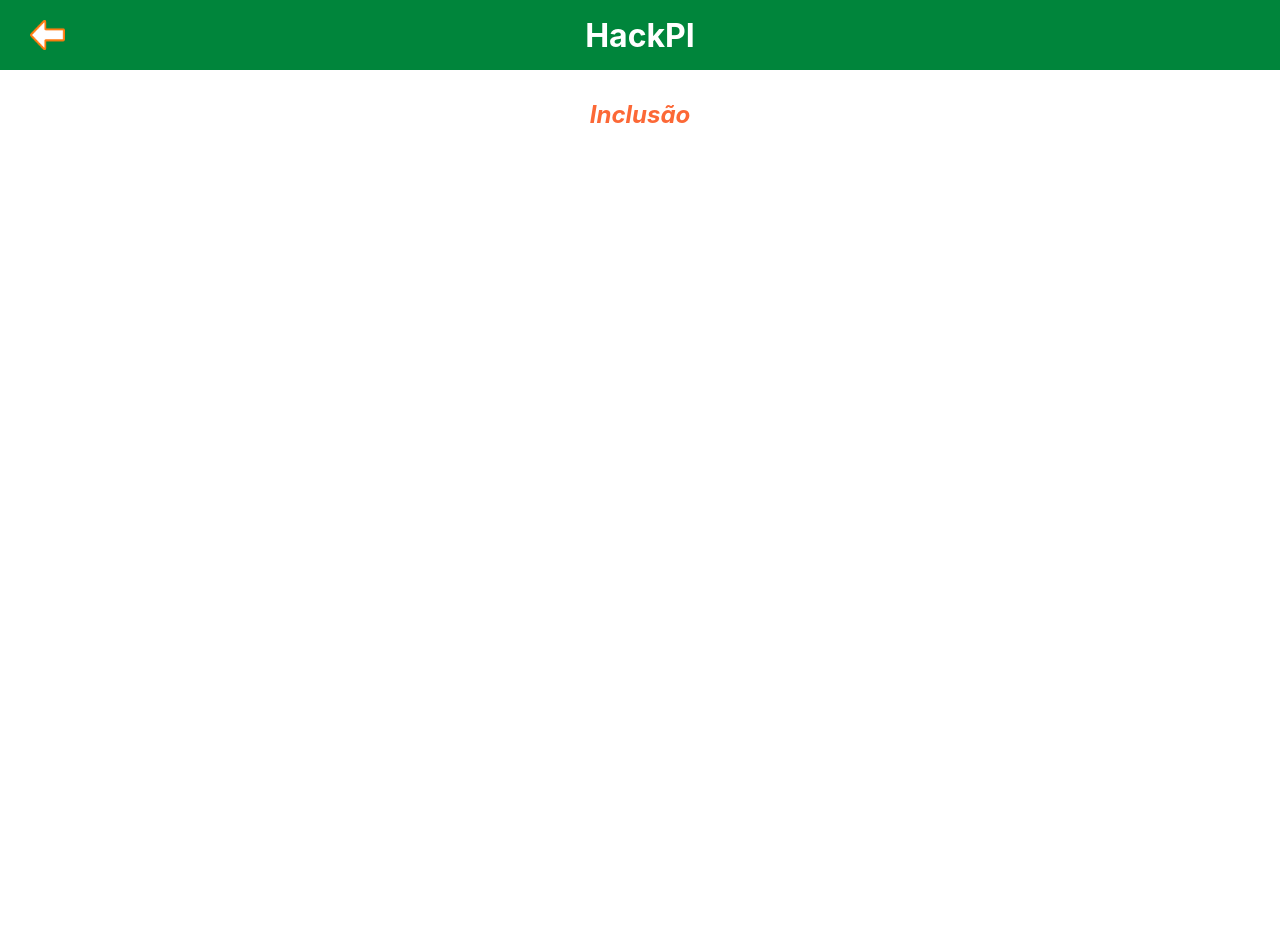
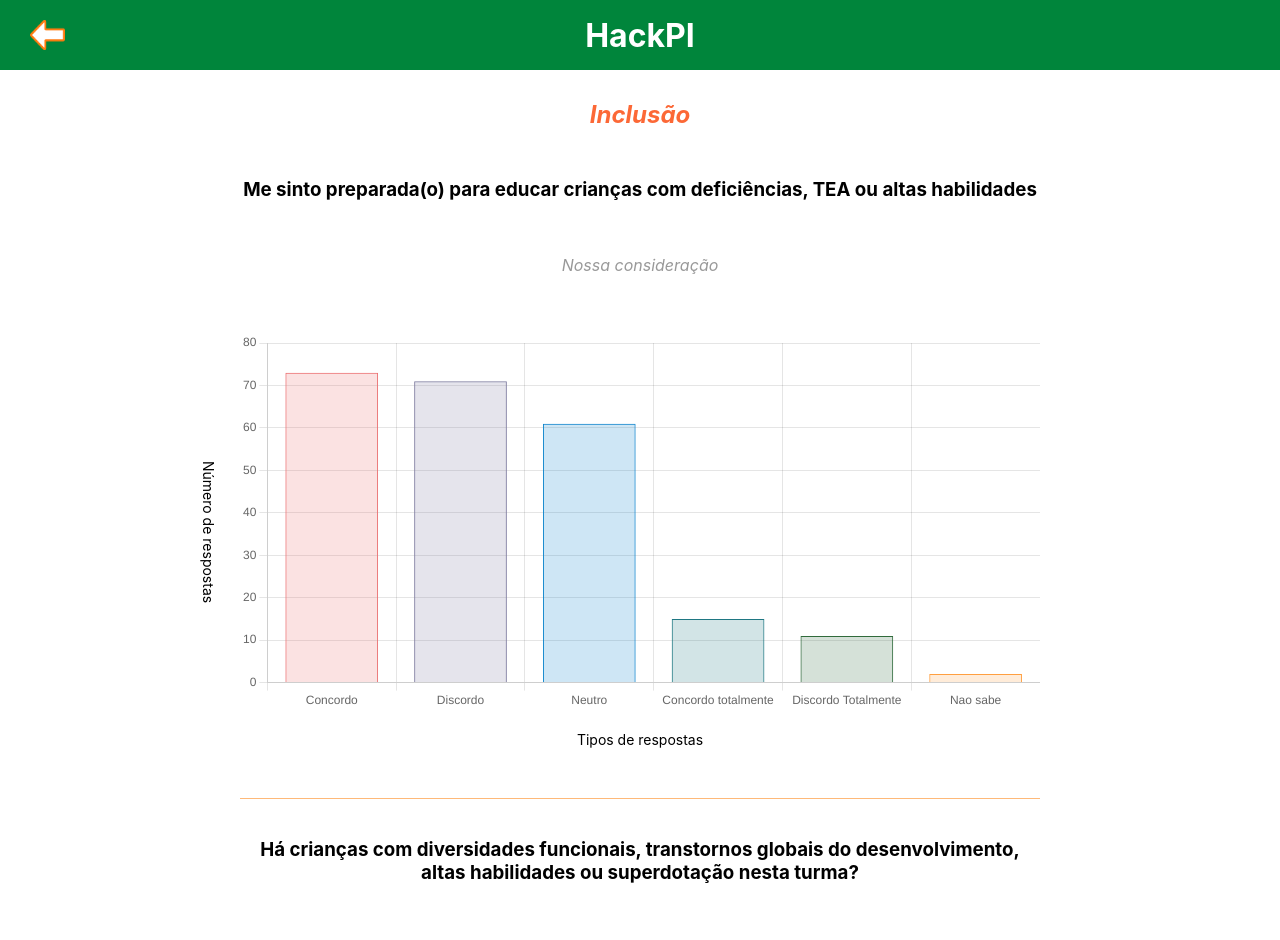
Before and after one commit to DanielBrito/hackpi, a React (Create React App) app in the folder hackpi/: page /inclusion in a window 1280 px wide. Shown: the top 940 px of the page. Before the commit the page ends 800 px from the top, so only its background shows below. Built offline with nearby package versions, Linux system fonts and the light colour scheme.

Commit message:
Ploting new data

```diff
--- a/hackpi/src/components/BarChart/index.js
+++ b/hackpi/src/components/BarChart/index.js
@@ -3,17 +3,15 @@ import { Bar } from "react-chartjs-2";
 
 import Consideration from "../Consideration";
 
-import answers from "../../data/sample.json";
-
 import "./styles.css";
 
-const loadData = (info) => {
+const loadData = (answer) => {
   return {
-    labels: info.data.map((answer) => answer.x),
+    labels: answer.data.map((info) => info.x),
     datasets: [
       {
         label: "",
-        data: info.data.map((answer) => answer.y),
+        data: answer.data.map((info) => info.y),
         backgroundColor: [
           "rgba(235, 112, 113, 0.2)", // Discordo plenamente
           "rgba(124, 122, 158, 0.2)", // Discordo
@@ -48,12 +46,11 @@ const options = {
   },
 };
 
-const BarChart = () => {
+const BarChart = ({ payload }) => {
   return (
     <>
       <div id="wrapper">
-        {answers.map((answer, index) => (
-          <>
+        {payload.map((answer, index) => (
           <div id="chart" key={index}>
             <div className="header">
               <h3 className="title">{answer.title}</h3>
@@ -62,8 +59,8 @@ const BarChart = () => {
             <Bar data={loadData(answer)} options={options} />
             <div id="y-label">Número de respostas</div>
             <div id="x-label">Tipos de respostas</div>
+            <div id="hider"></div>
           </div>
-          </>
         ))}
       </div>
     </>
--- a/hackpi/src/components/BarChart/styles.css
+++ b/hackpi/src/components/BarChart/styles.css
@@ -1,14 +1,20 @@
 #wrapper {
-  width: 100%;
+  width: 800px;
+  margin: 0 auto;
+  display: flex;
+  justify-content: center;
+  align-items: center;
+  flex-direction: column;
 }
 
 #chart {
-  margin: 0 300px 50px 300px;
+  width: 800px;
   padding-bottom: 50px;
   border-bottom: 1px #feb979 solid;
 }
 
 .header {
+  margin-top: 20px;
   display: flex;
   justify-content: center;
   text-align: center;
@@ -36,3 +42,15 @@
   color: #000;
   margin-top: 20px;
 }
+
+#hider {
+  position: absolute;
+
+  margin-left: 372px;
+  margin-top: -430px;
+
+  width: 50px;
+  height: 20px;
+
+  background-color: #fff;
+}
--- /dev/null
+++ b/hackpi/src/data/sample2.json
@@ -0,0 +1,57 @@
+[
+  {
+    "data": [
+      {
+        "x": "Concordo",
+        "y": 73
+      },
+      {
+        "x": "Discordo",
+        "y": 71
+      },
+      {
+        "x": "Neutro",
+        "y": 61
+      },
+      {
+        "x": "Concordo totalmente",
+        "y": 15
+      },
+      {
+        "x": "Discordo Totalmente",
+        "y": 11
+      },
+      {
+        "x": "Nao sabe",
+        "y": 2
+      }
+    ],
+    "title": "Me sinto preparada(o) para educar crianças com deficiências, TEA ou altas habilidades"
+  },
+  {
+    "data": [
+      {
+        "x": "Não",
+        "y": 143
+      },
+      {
+        "x": "Sim",
+        "y": 90
+      }
+    ],
+    "title": "Há crianças com diversidades funcionais, transtornos globais do desenvolvimento, altas habilidades ou superdotação nesta turma?"
+  },
+  {
+    "title": "Há crianças com deficiências X Profissionais na unidade dedicados somente ao trabalho com crianças comdeficiência?",
+    "data": [
+      {
+        "x": "Crianças com deficiências",
+        "y": 1553
+      },
+      {
+        "x": "Profissionais na unidade dedicados",
+        "y": 312
+      }
+    ]
+  }
+]
--- a/hackpi/src/views/Family/index.js
+++ b/hackpi/src/views/Family/index.js
@@ -1,15 +1,17 @@
 import React from "react";
 
 import Header from "../../components/Header";
+import Subtitle from "../../components/Subtitle";
 import BarChart from "../../components/BarChart";
-import Subtitle from "../../components/Subtitle";
+
+import answers from "../../data/sample1.json";
 
 const Family = () => {
   return (
     <>
       <Header />
       <Subtitle text={"Família"} />
-      <BarChart />
+      <BarChart payload={answers} />
     </>
   );
 };
--- a/hackpi/src/views/Inclusion/index.js
+++ b/hackpi/src/views/Inclusion/index.js
@@ -2,12 +2,16 @@ import React from "react";
 
 import Header from "../../components/Header";
 import Subtitle from "../../components/Subtitle";
+import BarChart from "../../components/BarChart";
+
+import answers from "../../data/sample2.json";
 
 const Inclusion = () => {
   return (
     <>
       <Header />
       <Subtitle text={"Inclusão"} />
+      <BarChart payload={answers} />
     </>
   );
 };
```
Also changed, not shown: hackpi/src/data/sample1.json (renamed from hackpi/src/data/sample.json). Lines whose indentation alone changed are shown as unchanged.
